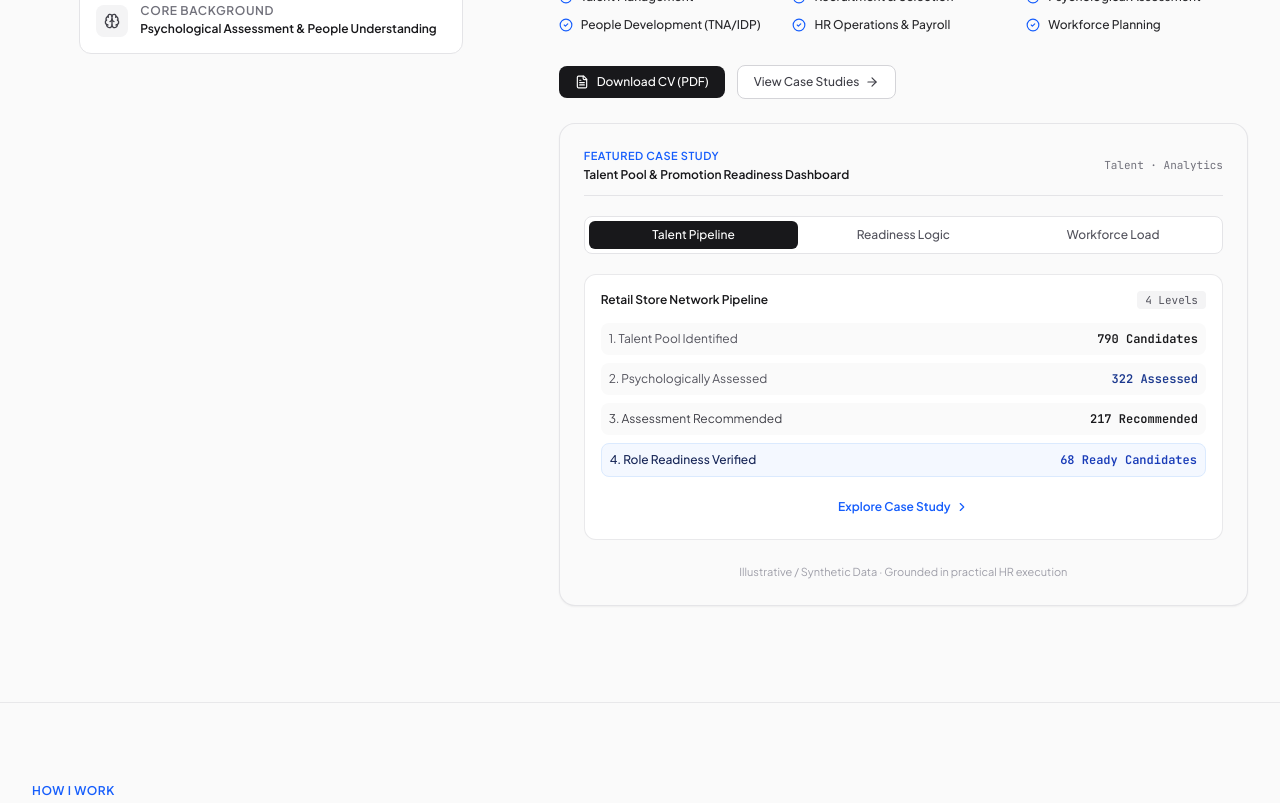
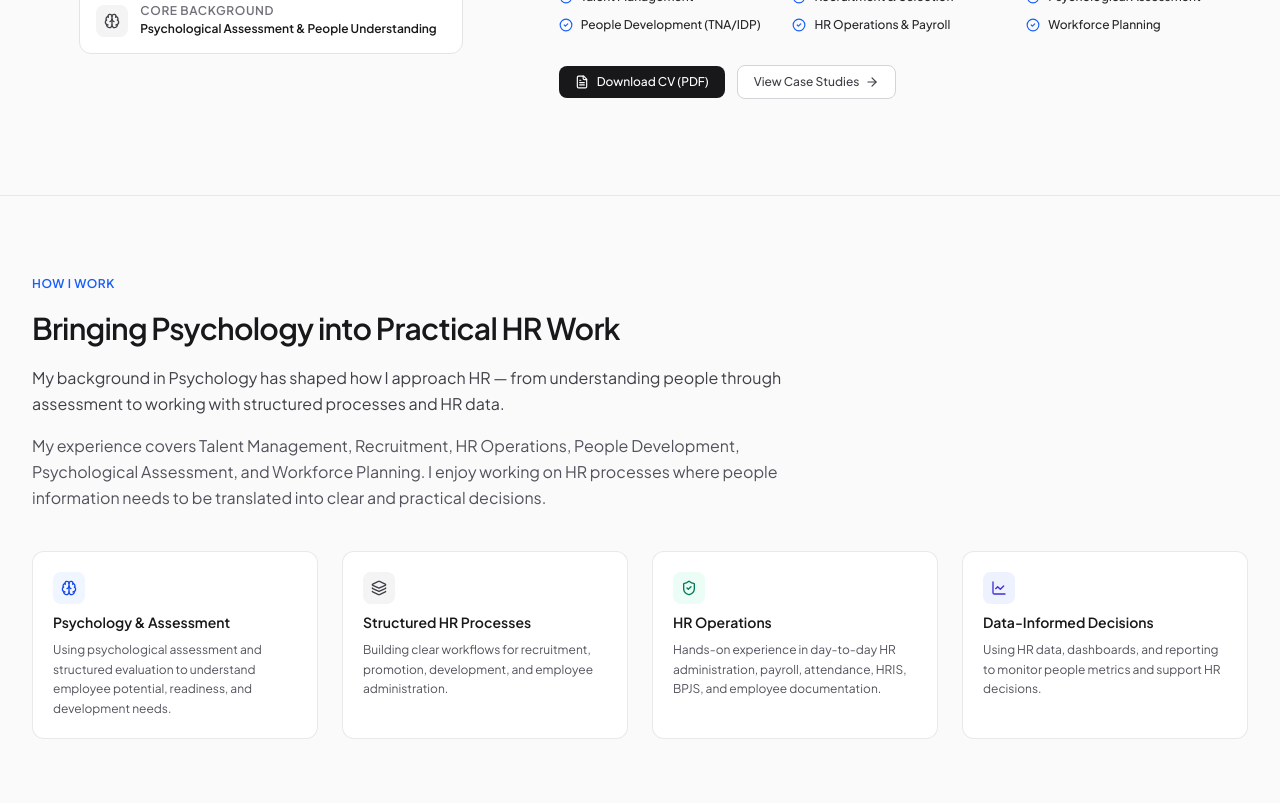
Before and after one commit to siagianrio10-cell/rio-koresh-portfolio, a React (Vite) app: page / in a window 1280 px wide. Shown: the part 640-1443 px from the top of the page. Built offline with nearby package versions, Linux system fonts and the light colour scheme.

Commit message:
Update AboutSection.tsx

```diff
--- a/src/components/AboutSection.tsx
+++ b/src/components/AboutSection.tsx
@@ -1,29 +1,24 @@
 import React, { useState } from "react";
 import {
   GraduationCap,
-  Briefcase,
   Brain,
   CheckCircle2,
   FileText,
   ArrowRight,
-  ChevronRight,
 } from "lucide-react";
 import { PROFILE } from "../data/portfolioData";
 
 interface AboutSectionProps {
   onOpenCV: () => void;
   onExploreProjects: () => void;
-  onOpenCaseStudy: (projectId: string) => void;
 }
 
 export const AboutSection: React.FC<AboutSectionProps> = ({
   onOpenCV,
   onExploreProjects,
-  onOpenCaseStudy,
 }) => {
   const [imgSrc, setImgSrc] = useState(PROFILE.avatar);
   const [imageError, setImageError] = useState(false);
-  const [activeTab, setActiveTab] = useState<"pipeline" | "framework" | "analytics">("pipeline");
 
   return (
     <section
@@ -88,7 +83,7 @@ export const AboutSection: React.FC<AboutSectionProps> = ({
             </div>
           </div>
 
-          {/* Editorial Bio, Highlights & Featured Case Study */}
+          {/* Editorial Bio & Highlights */}
           <div className="lg:col-span-7 space-y-6">
             {/* Kicker (from previous hero) */}
             <div className="flex flex-wrap items-center gap-2 text-xs text-zinc-500 font-medium">
@@ -157,159 +152,6 @@ export const AboutSection: React.FC<AboutSectionProps> = ({
                 <ArrowRight className="w-3.5 h-3.5" />
               </button>
             </div>
-
-            {/* Featured Case Study Card (from previous hero) */}
-            <div className="bg-zinc-50 border border-zinc-200/90 rounded-2xl p-6 shadow-xs space-y-5 mt-4">
-              <div className="flex items-center justify-between border-b border-zinc-200 pb-3">
-                <div>
-                  <div className="text-[11px] font-semibold uppercase tracking-wider text-blue-600">
-                    Featured Case Study
-                  </div>
-                  <div className="text-xs font-semibold text-zinc-900 mt-0.5">
-                    Talent Pool &amp; Promotion Readiness Dashboard
-                  </div>
-                </div>
-                <span className="text-[11px] text-zinc-500 font-mono">Talent · Analytics</span>
-              </div>
-
-              {/* Segmented Control Tabs */}
-              <div className="flex items-center p-1 bg-white border border-zinc-200 rounded-lg text-xs">
-                <button
-                  onClick={() => setActiveTab("pipeline")}
-                  className={`flex-1 py-1.5 font-medium rounded-md transition-colors ${
-                    activeTab === "pipeline"
-                      ? "bg-zinc-900 text-white"
-                      : "text-zinc-600 hover:text-zinc-900"
-                  }`}
-                >
-                  Talent Pipeline
-                </button>
-                <button
-                  onClick={() => setActiveTab("framework")}
-                  className={`flex-1 py-1.5 font-medium rounded-md transition-colors ${
-                    activeTab === "framework"
-                      ? "bg-zinc-900 text-white"
-                      : "text-zinc-600 hover:text-zinc-900"
-                  }`}
-                >
-                  Readiness Logic
-                </button>
-                <button
-                  onClick={() => setActiveTab("analytics")}
-                  className={`flex-1 py-1.5 font-medium rounded-md transition-colors ${
-                    activeTab === "analytics"
-                      ? "bg-zinc-900 text-white"
-                      : "text-zinc-600 hover:text-zinc-900"
-                  }`}
-                >
-                  Workforce Load
-                </button>
-              </div>
-
-              {activeTab === "pipeline" && (
-                <div className="space-y-3.5 bg-white p-4 rounded-xl border border-zinc-200/80">
-                  <div className="flex items-center justify-between text-xs">
-                    <span className="font-semibold text-zinc-900">Retail Store Network Pipeline</span>
-                    <span className="text-zinc-600 font-mono text-[11px] bg-zinc-100 px-2 py-0.5 rounded">
-                      4 Levels
-                    </span>
-                  </div>
-
-                  <div className="space-y-2 text-xs">
-                    <div className="flex items-center justify-between p-2 bg-zinc-50 rounded-lg">
-                      <span className="text-zinc-600">1. Talent Pool Identified</span>
-                      <span className="font-semibold font-mono text-zinc-900">790 Candidates</span>
-                    </div>
-                    <div className="flex items-center justify-between p-2 bg-zinc-50 rounded-lg">
-                      <span className="text-zinc-600">2. Psychologically Assessed</span>
-                      <span className="font-semibold font-mono text-blue-900">322 Assessed</span>
-                    </div>
-                    <div className="flex items-center justify-between p-2 bg-zinc-50 rounded-lg">
-                      <span className="text-zinc-700">3. Assessment Recommended</span>
-                      <span className="font-semibold font-mono text-zinc-900">217 Recommended</span>
-                    </div>
-                    <div className="flex items-center justify-between p-2 bg-blue-50/70 border border-blue-100 rounded-lg">
-                      <span className="text-blue-950 font-medium">4. Role Readiness Verified</span>
-                      <span className="font-semibold font-mono text-blue-800">68 Ready Candidates</span>
-                    </div>
-                  </div>
-
-                  <button
-                    onClick={() => onOpenCaseStudy("project-01")}
-                    className="w-full mt-2 py-2 text-xs font-semibold text-blue-600 hover:text-blue-800 text-center flex items-center justify-center gap-1 cursor-pointer"
-                  >
-                    <span>Explore Case Study</span>
-                    <ChevronRight className="w-3.5 h-3.5" />
-                  </button>
-                </div>
-              )}
-
-              {activeTab === "framework" && (
-                <div className="space-y-3 bg-white p-4 rounded-xl border border-zinc-200/80 text-xs">
-                  <div className="font-semibold text-zinc-900">Promotion Readiness Assessment Logic</div>
-                  <div className="p-2.5 bg-emerald-50 border border-emerald-200 rounded-lg space-y-1">
-                    <div className="font-semibold text-emerald-800">Ready Candidate</div>
-                    <div className="text-[11px] text-zinc-600">
-                      Recommended in Assessment + Role Readiness Verified
-                    </div>
-                  </div>
-                  <div className="p-2.5 bg-amber-50 border border-amber-200 rounded-lg space-y-1">
-                    <div className="font-semibold text-amber-800">Development Candidates</div>
-                    <div className="text-[11px] text-zinc-600">
-                      Recommended in Assessment + Role Readiness in progress
-                    </div>
-                  </div>
-                  <div className="p-2.5 bg-zinc-100 rounded-lg space-y-1">
-                    <div className="font-semibold text-zinc-800">Further Development</div>
-                    <div className="text-[11px] text-zinc-600">
-                      Need Development outcome across target competencies
-                    </div>
-                  </div>
-
-                  <button
-                    onClick={() => onOpenCaseStudy("project-01")}
-                    className="w-full mt-1 py-1.5 text-xs font-semibold text-blue-600 hover:text-blue-800 text-center flex items-center justify-center gap-1 cursor-pointer"
-                  >
-                    <span>Explore Case Study</span>
-                    <ChevronRight className="w-3.5 h-3.5" />
-                  </button>
-                </div>
-              )}
-
-              {activeTab === "analytics" && (
-                <div className="space-y-3 bg-white p-4 rounded-xl border border-zinc-200/80 text-xs">
-                  <div className="flex items-center justify-between">
-                    <span className="font-semibold text-zinc-900">Store Staffing Scenario</span>
-                    <span className="text-[11px] font-mono text-zinc-500">Retail Format A</span>
-                  </div>
-                  <div className="grid grid-cols-2 gap-2 text-center">
-                    <div className="p-3 bg-zinc-50 rounded-lg border border-zinc-200/60">
-                      <div className="text-[11px] text-zinc-500">Required Headcount</div>
-                      <div className="text-xl font-bold font-mono text-zinc-900 mt-1">36 HC</div>
-                    </div>
-                    <div className="p-3 bg-zinc-50 rounded-lg border border-zinc-200/60">
-                      <div className="text-[11px] text-zinc-500">Monthly Employee Cost</div>
-                      <div className="text-sm font-bold font-mono text-zinc-900 mt-1.5">IDR 187.2M</div>
-                    </div>
-                  </div>
-                  <div className="p-2.5 bg-blue-50/70 border border-blue-200 rounded-lg text-zinc-700 text-[11px] leading-relaxed">
-                    <strong>Workforce Planning:</strong> Connecting store requirements, headcount gaps, and employee costs to support better staffing decisions.
-                  </div>
-
-                  <button
-                    onClick={() => onOpenCaseStudy("project-06")}
-                    className="w-full mt-1 py-1.5 text-xs font-semibold text-blue-600 hover:text-blue-800 text-center flex items-center justify-center gap-1 cursor-pointer"
-                  >
-                    <span>Explore Case Study</span>
-                    <ChevronRight className="w-3.5 h-3.5" />
-                  </button>
-                </div>
-              )}
-
-              <div className="text-[11px] text-zinc-400 text-center pt-1">
-                Illustrative / Synthetic Data · Grounded in practical HR execution
-              </div>
-            </div>
           </div>
         </div>
       </div>
```
